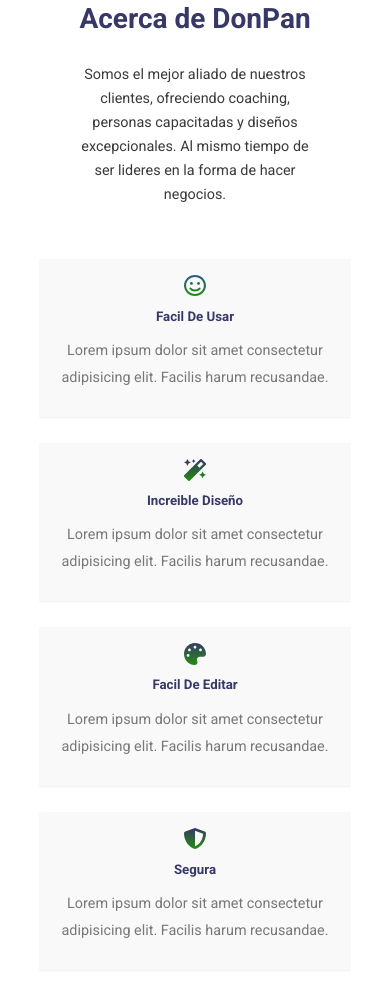
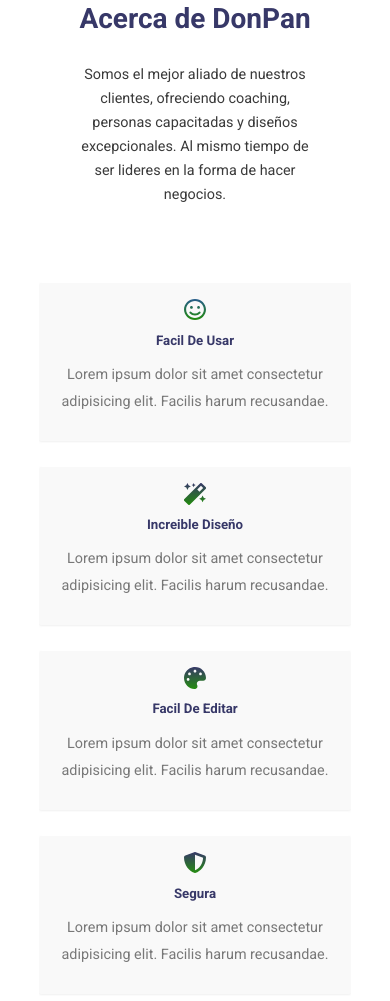
Before and after one commit to subonecf/DonPan, a plain HTML site: page index.html in a window 390 px wide. Shown: the part 929-1930 px from the top of the page. Drawn offline with Linux system fonts and the light colour scheme.

Commit message:
modificaciones finales del landing page

```diff
--- a/css/main.css
+++ b/css/main.css
@@ -900,7 +900,7 @@ footer .contenedor .row .copyright a{
 
   }
   .about-us .contenedor .feature .skills .skill{
-    margin-bottom: 1.5em;
+    margin-top: 1.5em;
 
   }
 
```
